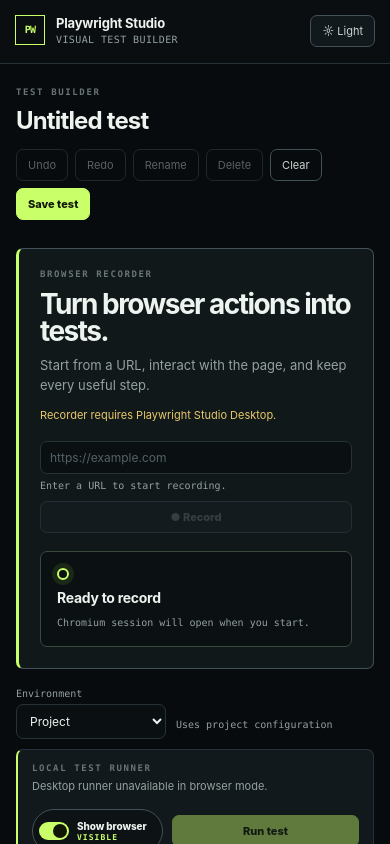
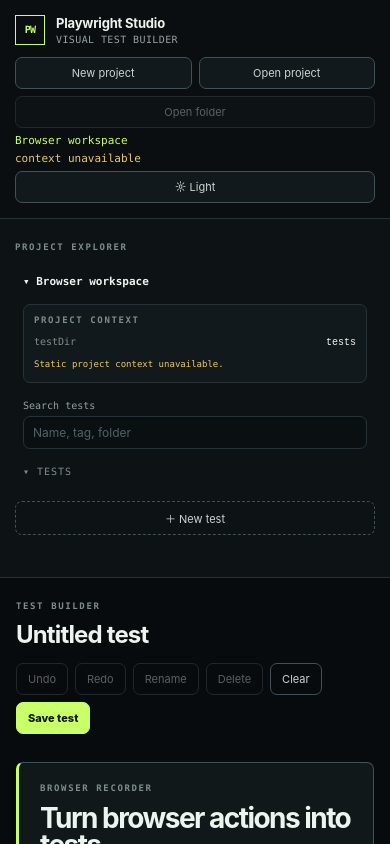
Before and after one commit to nizaamach/playwright-studio, a React (Vite) app: page / in a window 390 px wide. Shown: the top 844 px of the page. Built offline with nearby package versions, Linux system fonts and the light colour scheme.

Commit message:
fix: address recording cockpit CSS review

```diff
--- a/src/styles.css
+++ b/src/styles.css
@@ -11,7 +11,7 @@
   --line-strong: #425057;
   --text: #edf3ee;
   --muted: #94a19f;
-  --quiet: #687574;
+  --quiet: #7f8d8a;
   --accent: #c9ff68;
   --accent-ink: #101707;
   --danger: #ff9a92;
@@ -254,21 +254,26 @@
   .code-panel { grid-column: 1 / -1; min-height: 260px; border-top: 1px solid var(--line); border-left: 0; }
 }
 
+@media (max-width: 1400px) {
+  .recording-hero { grid-template-columns: minmax(0, 1fr); gap: 18px; }
+  .recording-hero-status { min-height: 0; padding: 16px; }
+  .record-start { min-width: 0; flex-direction: column; align-items: stretch; }
+  .record-start input { min-width: 0; }
+  .record, .stop-record { width: 100%; }
+}
+
 @media (max-width: 640px) {
-  .topbar { align-items: flex-start; height: auto; min-height: 64px; padding: 15px; }
-  .top-actions { justify-content: flex-end; flex-wrap: wrap; }
-  .top-actions > button:not(.theme-toggle), .project-pill, .context-pill { display: none; }
+  .topbar { align-items: stretch; flex-direction: column; gap: 12px; height: auto; min-height: 64px; padding: 15px; }
+  .top-actions { justify-content: flex-start; flex-wrap: wrap; width: 100%; }
+  .top-actions > button { flex: 1 1 120px; }
+  .project-pill, .context-pill { flex: 1 1 100%; max-width: 100%; margin-left: 0; padding-left: 0; border-left: 0; }
   .workspace { grid-template-columns: minmax(0, 1fr); }
-  .sidebar { display: none; }
+  .sidebar { border-right: 0; border-bottom: 1px solid var(--line); }
   .builder { padding: 24px 16px 38px; }
   .section-head { align-items: flex-start; flex-direction: column; gap: 14px; }
   .test-title { width: 100%; }
   .builder-actions { width: 100%; flex-wrap: wrap; }
-  .recording-hero { grid-template-columns: minmax(0, 1fr); gap: 18px; padding: 21px; }
-  .recording-hero-status { min-height: 0; padding: 16px; }
-  .record-start { min-width: 0; flex-direction: column; align-items: stretch; }
-  .record-start input { min-width: 0; }
-  .record, .stop-record { width: 100%; }
+  .recording-hero { padding: 21px; }
   .run-head { align-items: flex-start; flex-direction: column; }
   .run-actions { width: 100%; flex-wrap: wrap; }
   .run-actions > button { flex: 1; }
@@ -297,7 +302,7 @@
   --line-strong: #b8c8bb;
   --text: #1d2821;
   --muted: #5d6d63;
-  --quiet: #78877d;
+  --quiet: #607065;
   --accent: #4f7d18;
   --accent-ink: #f7fff0;
   --danger: #b83e38;
@@ -308,6 +313,11 @@
 [data-theme="light"] .topbar { background: #ffffff; }
 [data-theme="light"] button { color: var(--text); }
 [data-theme="light"] button:hover { background: #f0f5f1; }
+[data-theme="light"] .record { border-color: #365d0f; background: #365d0f; color: #ffffff; }
+[data-theme="light"] .record:hover { border-color: #294a09; background: #294a09; color: #ffffff; }
+[data-theme="light"] .record:disabled { border-color: var(--line-strong); background: var(--surface-soft); color: var(--quiet); }
+[data-theme="light"] .stop-record { border-color: #6b4700; background: #6b4700; color: #ffffff; }
+[data-theme="light"] .stop-record:hover { border-color: #553800; background: #553800; color: #ffffff; }
 [data-theme="light"] .sidebar,
 [data-theme="light"] .code-panel,
 [data-theme="light"] .step-card,
```
Also changed, not shown: .superpowers/sdd/recording-cockpit-redesign/task-2-report.md (added).
